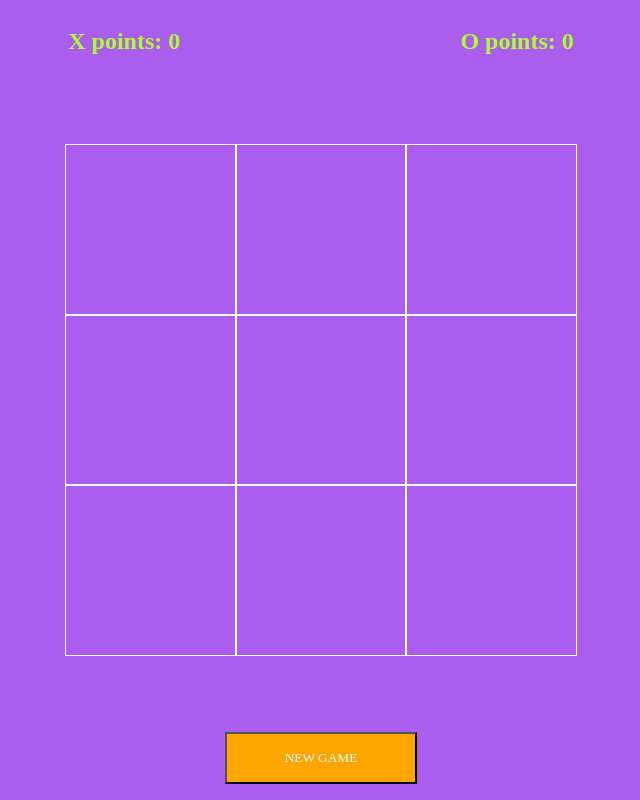
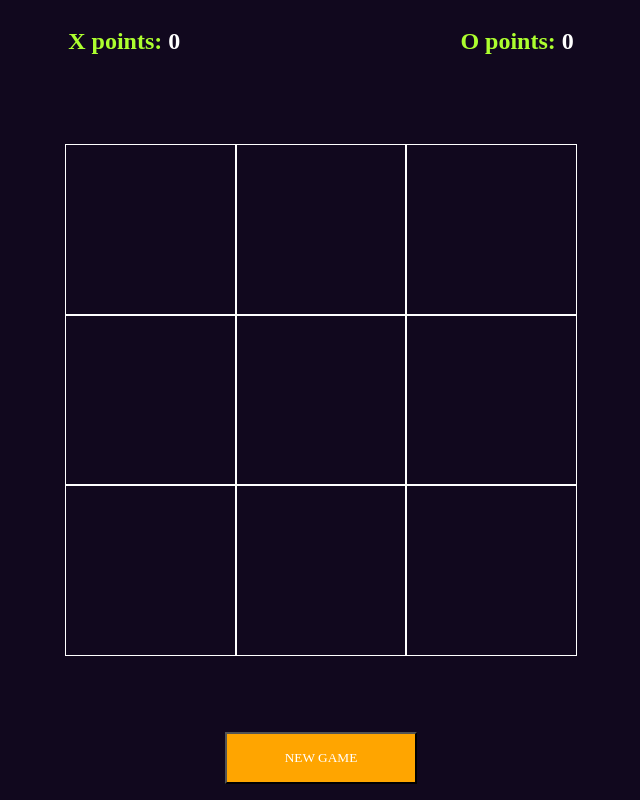
Before and after one commit to Ochirsaikhan/tic-tac-toe, a React (Create React App) app: page / in a window 1280 px wide. Shown: the whole page, without its empty margins (319-959 px from the left). Built offline with nearby package versions, Linux system fonts and the light colour scheme; the HTML template or start-up script is replaced by a standard one.

Commit message:
Change colors

```diff
--- a/src/index.css
+++ b/src/index.css
@@ -59,6 +59,7 @@ code {
   padding: 3.5rem;
   text-align: center;
   border: 1.8px solid white;
+  color: white;
   /* border-radius: 20%; */
 
   /* Prevent grid items from stretching */
@@ -66,19 +67,22 @@ code {
   min-height: 0;
 
   transition: all 0.3s;
+  /* background-color: rgb(175, 151, 175); */
 }
 
 .box-cell:hover {
-  background-color: #1DA11F;
+  background-color: #5f3694;
 }
 
 body {
-  background-color: #AB5DEE;
+  background-color: #11081e;
+  /* background-color: hotpink; */
+  /* background-color: rgb(133, 57, 240); */
   /* background-color: black; */
 }
 
 .swal-overlay {
-  background-color: rgba(29, 221, 51, 0.4);
+  background-color: rgba(39, 69, 42);
 }
 
 .btn {
@@ -112,5 +116,8 @@ body {
   width: 40%;
   color: greenyellow;
   margin: auto;
+}
 
+.point {
+  color: white;
 }
```
